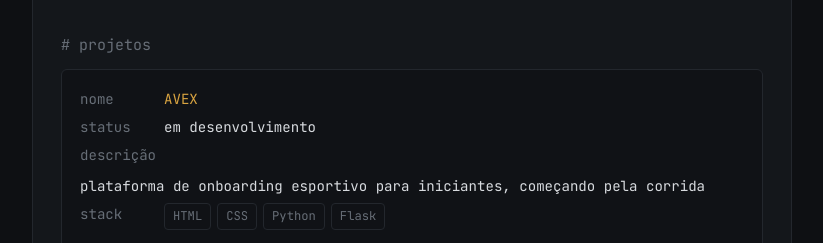
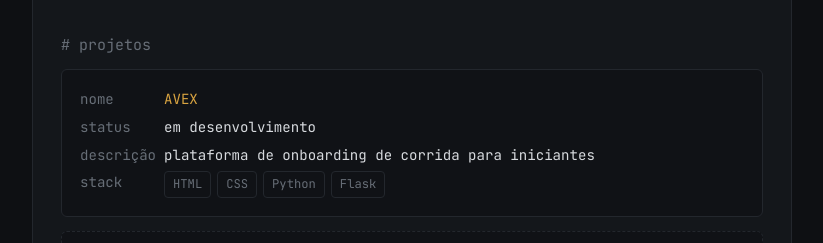
Before and after one commit to GabrielDEVEL0PER/portfolio, a plain HTML site: page index.html in a window 1280 px wide. Shown: the part 557-800 px from the top of the page, without its empty margins (228-1051 px from the left). Drawn offline with Linux system fonts and the light colour scheme.

Commit message:
Update project description for AVEX

```diff
--- a/index.html
+++ b/index.html
@@ -256,7 +256,7 @@
           <div class="obj">
         <div class="obj-row"><span class="k">nome</span><span class="obj-val amber">AVEX</span></div>
         <div class="obj-row"><span class="k">status</span><span class="obj-val">em desenvolvimento</span></div>
-        <div class="obj-row"><span class="k">descrição</span><span class="obj-val string">plataforma de onboarding esportivo para iniciantes, começando pela corrida</span></div>
+        <div class="obj-row"><span class="k">descrição</span><span class="obj-val string">plataforma de onboarding de corrida para iniciantes</span></div>
         <div class="obj-row"><span class="k">stack</span>
           <span class="tags">
             <span class="tag">HTML</span><span class="tag">CSS</span><span class="tag">Python</span><span class="tag">Flask</span>
```
